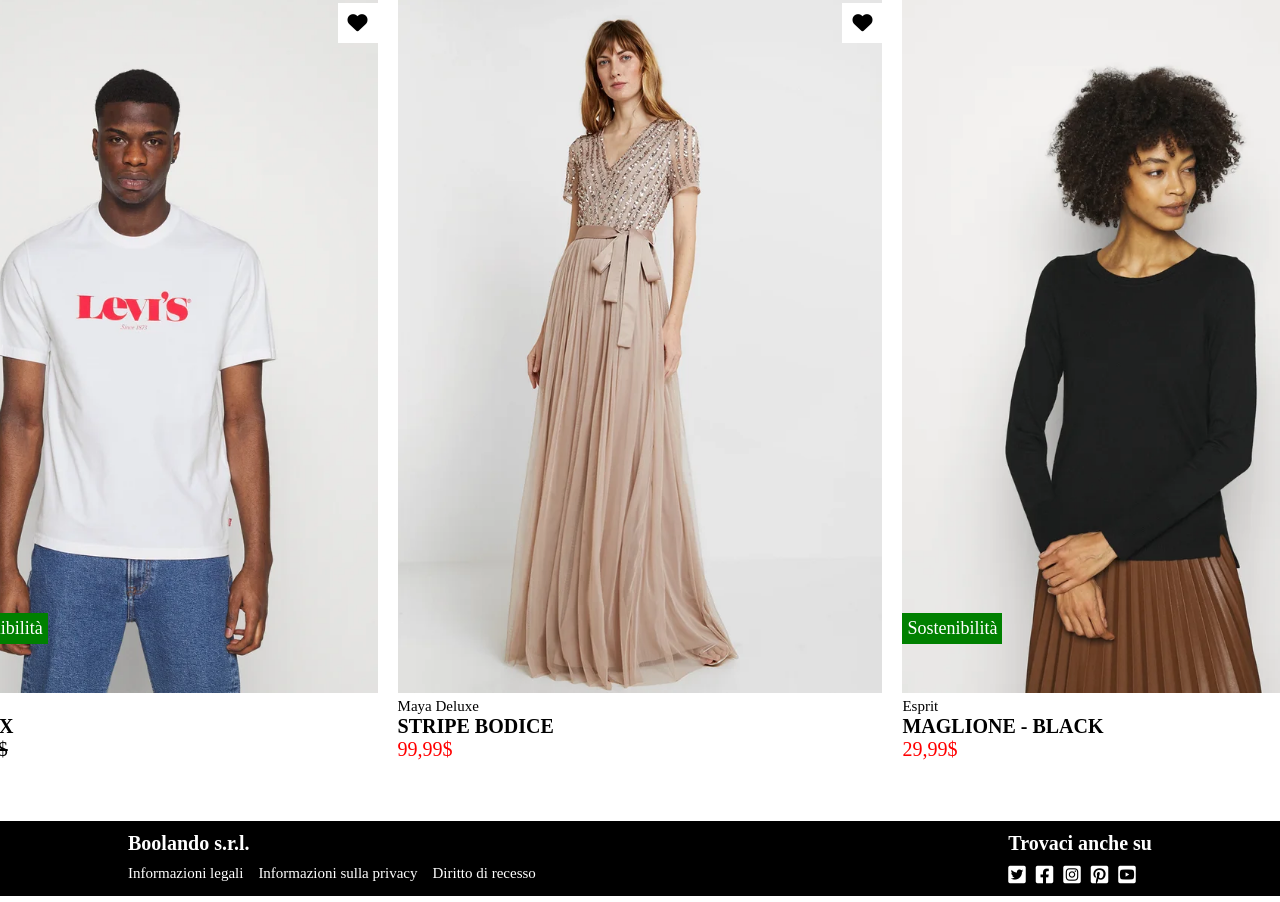
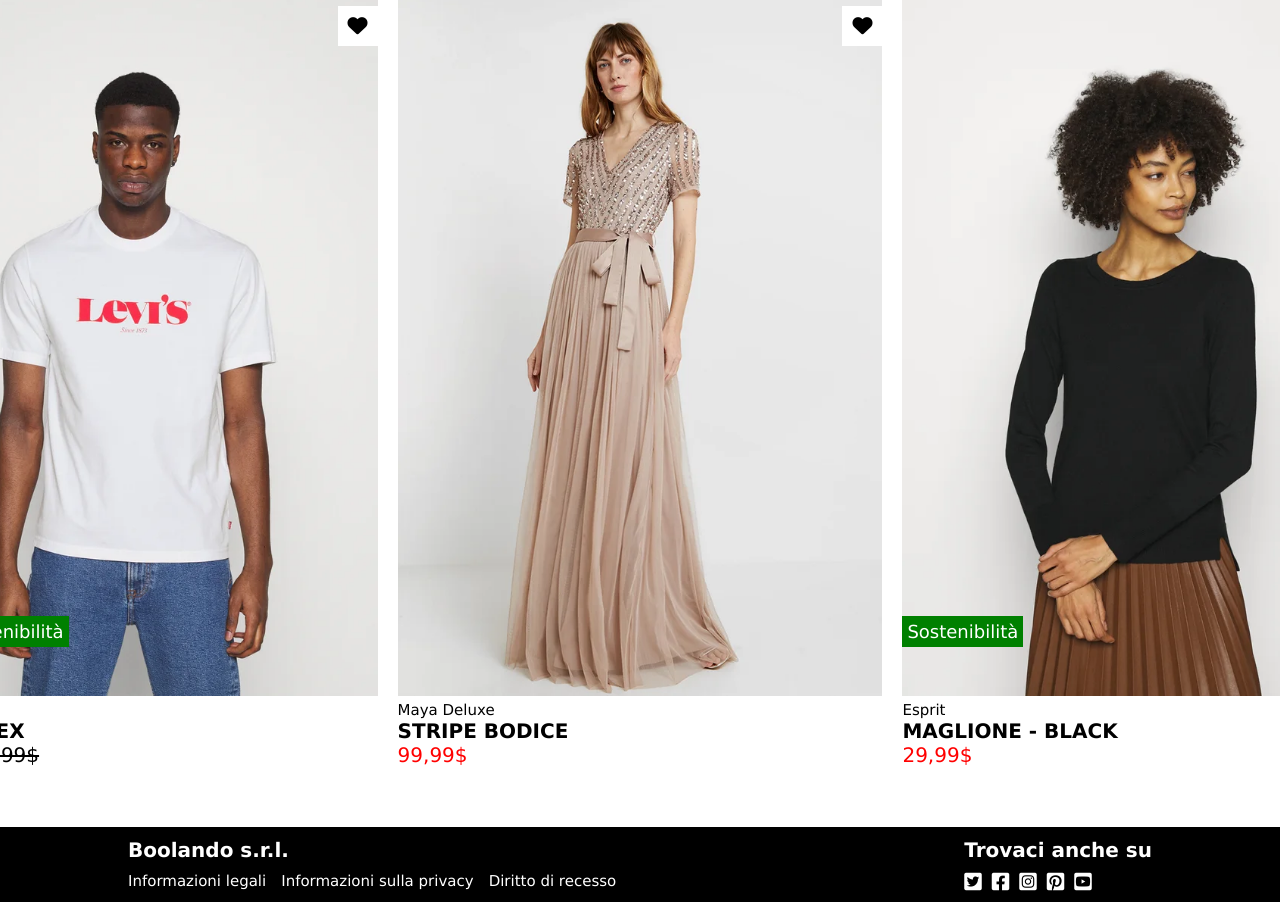
Before and after one commit to sergiobuzi/html-css-boolando, a plain HTML site: page index.html in a window 1280 px wide. Shown: the part 965-1867 px from the top of the page. Drawn offline with Linux system fonts and the light colour scheme.

Commit message:
final fix

```diff
--- a/style.css
+++ b/style.css
@@ -13,9 +13,11 @@
 
 :root{
     font-size: 20px;
+    font-family: 'Lucida Sans', 'Lucida Sans Regular', 'Lucida Grande', 'Lucida Sans Unicode', Geneva, Verdana, sans-serif;
 }
 
 /*nav*/
+
 nav{
     background-color: rgb(255, 94, 0);
     display: flex;
@@ -25,7 +27,6 @@
     z-index: 11;
     width: 100%;
     top: 0;
-
 }
 
 #container_nav{
@@ -46,12 +47,11 @@
     display: flex;
     flex-direction: row;
     gap: 10px;
-
 }
 
 .icons{
     display: flex;
-    gap: 10px;
+    cursor: pointer;
 }
 
 /*main*/
@@ -72,7 +72,6 @@
     position: relative;
     justify-content: center;
     width: 100%;
-
 }
 
 .row2{
@@ -107,6 +106,11 @@
 
 .brand{
     font-size: 15px;
+    position: relative;
+}
+
+.object_name{
+    position: relative;
 }
 
 .discount{
@@ -182,42 +186,35 @@
 /*sezione hover*/
 
 .fa-heart1:hover{
-    display: block;
     color: red;
 }
 
 .one:hover{
-    display: block;
     content: url(img/1b.webp);
     max-height: 700px;
 }
 
 .two:hover{
-    display: block;
     content: url(img/2b.webp);
     max-height: 700px;
 }
 
 .three:hover{
-    display: block;
     content: url(img/3b.webp);
     max-height: 700px;
 }
 
 .four:hover{
-    display: block;
     content: url(img/4b.webp);
     max-height: 700px;
 }
 
 .five:hover{
-    display: block;
     content: url(img/5b.webp);
     max-height: 700px;
 }
 
 .six:hover{
-    display: block;
     content: url(img/6b.webp);
     max-height: 700px;
 }
```
